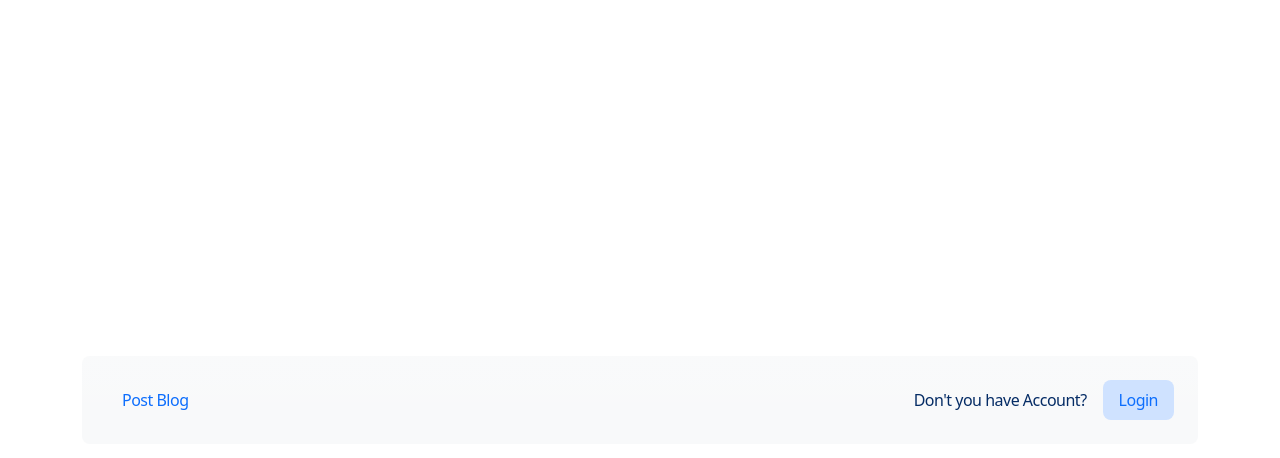
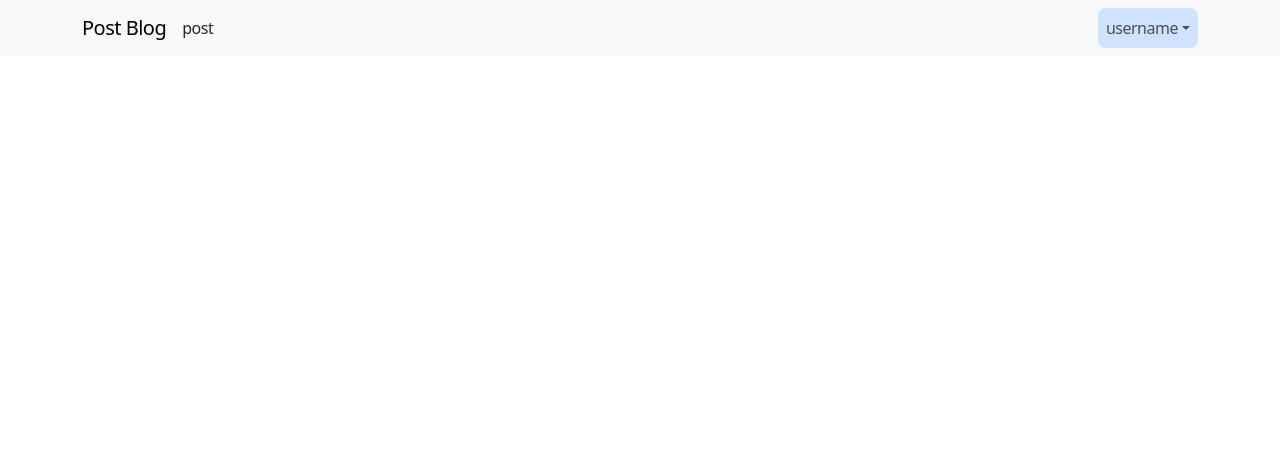
Before and after one commit to mothership2002/sample-fullstack, a React (Create React App) app in the folder react-client/: page / in a window 1280 px wide. Shown: the top 458 px of the page. Built offline with nearby package versions, Linux system fonts and the light colour scheme.

Commit message:
nav bar 제작 중

```diff
--- a/react-client/src/assets/css.css
+++ b/react-client/src/assets/css.css
@@ -26,3 +26,8 @@
 .width-100 {
   width: 100%;
 }
+
+.min-width-75px {
+  min-width: 75px;
+  text-align: center;
+}
--- a/react-client/src/component/Main.js
+++ b/react-client/src/component/Main.js
@@ -1,5 +1,5 @@
 import React, { useEffect, useState } from 'react'
-import { Container, Nav } from 'react-bootstrap';
+import { Container, Nav, NavDropdown, Navbar } from 'react-bootstrap';
 import { useRecoilValue } from 'recoil';
 import { mainCss } from '../stores/css/MainCss';
 import Utils from '../common/Utils';
@@ -13,10 +13,10 @@ const Main = () => {
   const css = useRecoilValue(mainCss);
 
   // variable
-  const [user, setUser] = useState(false);
+  const [user, setUser] = useState(true);
+  const [username, setUsername] = useState('username');
 
   useEffect(() => {
-    const user = null;
 
   }, []);
 
@@ -24,7 +24,7 @@ const Main = () => {
   const toggleClass = (e) => {
     const classList = e.target.classList;
     css.navLinkStyle.forEach((style) => {
-      style !== 'hover-nav-link' && style !== 'rounded-3' ? classList.toggle(style) : null
+      style !== 'hover-nav-link' ? classList.toggle(style) : null
     });
     css.navLinkStyleHover.forEach((style) => classList.toggle(style));
   }
@@ -52,35 +52,55 @@ const Main = () => {
     else {
       return (
         <>
-          <Nav.Item>
-            <Nav.Link href="/home">My info</Nav.Link>
-          </Nav.Item>
-          <Nav.Item>
-            <Nav.Link eventKey="link-1">My Post</Nav.Link>
-          </Nav.Item>
-          <Nav.Item>
-            <Nav.Link eventKey="link-2">My Reply</Nav.Link>
-          </Nav.Item>
+          <NavDropdown title={username}
+            className={utils.returnCssClassArray(css.navDropdownMenuStyle)}
+            // onMouseEnter={toggleClass}
+            // onMouseLeave={toggleClass}
+          >
+            <NavDropdown.Item href='#'>
+              My info
+            </NavDropdown.Item>
+            <NavDropdown.Item href='#'>
+              My Post
+            </NavDropdown.Item>
+            <NavDropdown.Item href='#'>
+              My Reply
+            </NavDropdown.Item>
+          </NavDropdown>
         </>
       )
     }
   }
 
   return (
-    <Container className={utils.returnCssClassArray(css.mainContainerStyle)}>
-        <Nav className={utils.returnCssClassArray(css.navStyle)} activeKey="/home">
-          <div>
-            <Nav.Item>
-              <Nav.Link href='#' bsPrefix={utils.returnCssClassArray(css.navLinkElement)}>Post Blog</Nav.Link>
-            </Nav.Item>
-          </div>
-          <div className='d-flex'>
-            {loginBox(user)}
-          </div>
+    <Navbar bg='light'>
+      <Container >
+        <Navbar.Brand href="#home">Post Blog</Navbar.Brand>
+        <Nav className='me-auto'>
+          post
         </Nav>
-    </Container>
+        <Nav className=''>
+          {loginBox(user)}
+        </Nav>
+      </Container>
+    </Navbar>
+
+
 
   )
 }
 
+    // <Container className={utils.returnCssClassArray(css.mainContainerStyle)}>
+    //     <Nav className={utils.returnCssClassArray(css.navStyle)} activeKey="/home">
+    //       <div>
+    //         <Nav.Item>
+    //           <Nav.Link href='#' bsPrefix={utils.returnCssClassArray(css.navLinkElement)}>Post Blog</Nav.Link>
+    //         </Nav.Item>
+    //       </div>
+    //       <div className='d-flex'>
+    //         {loginBox(user)}
+    //       </div>
+    //     </Nav>
+    // </Container>
+
 export default Main;
--- a/react-client/src/stores/css/MainCss.js
+++ b/react-client/src/stores/css/MainCss.js
@@ -9,18 +9,22 @@ export const mainCss = atom({
       'flex-column',
       'justify-content-sm-center',
       'align-items-sm-center',
-      'min-height'
+      'width-100'
     ],
 
     navLinkStyle: [
       'hover-nav-link',
       'bg-primary-subtle',
       'rounded-3',
+      'min-width-75px',
+      'text-wrap',
     ],
 
     navLinkStyleHover: [
       'bg-primary',
       'text-white',
+      'min-width-75px',
+      'rounded-3',
     ],
 
     navStyle: [
@@ -29,7 +33,6 @@ export const mainCss = atom({
       'p-4',
       'rounded-3',
       'bg-gradient',
-      'bg-light',
     ],
 
     addAccountNavStyle: [
@@ -40,7 +43,11 @@ export const mainCss = atom({
 
     navLinkElement: [
       'nav-link',
+    ],
 
+    navDropdownMenuStyle: [
+      'bg-primary-subtle',
+      'rounded-3',
     ]
 
   }
```
